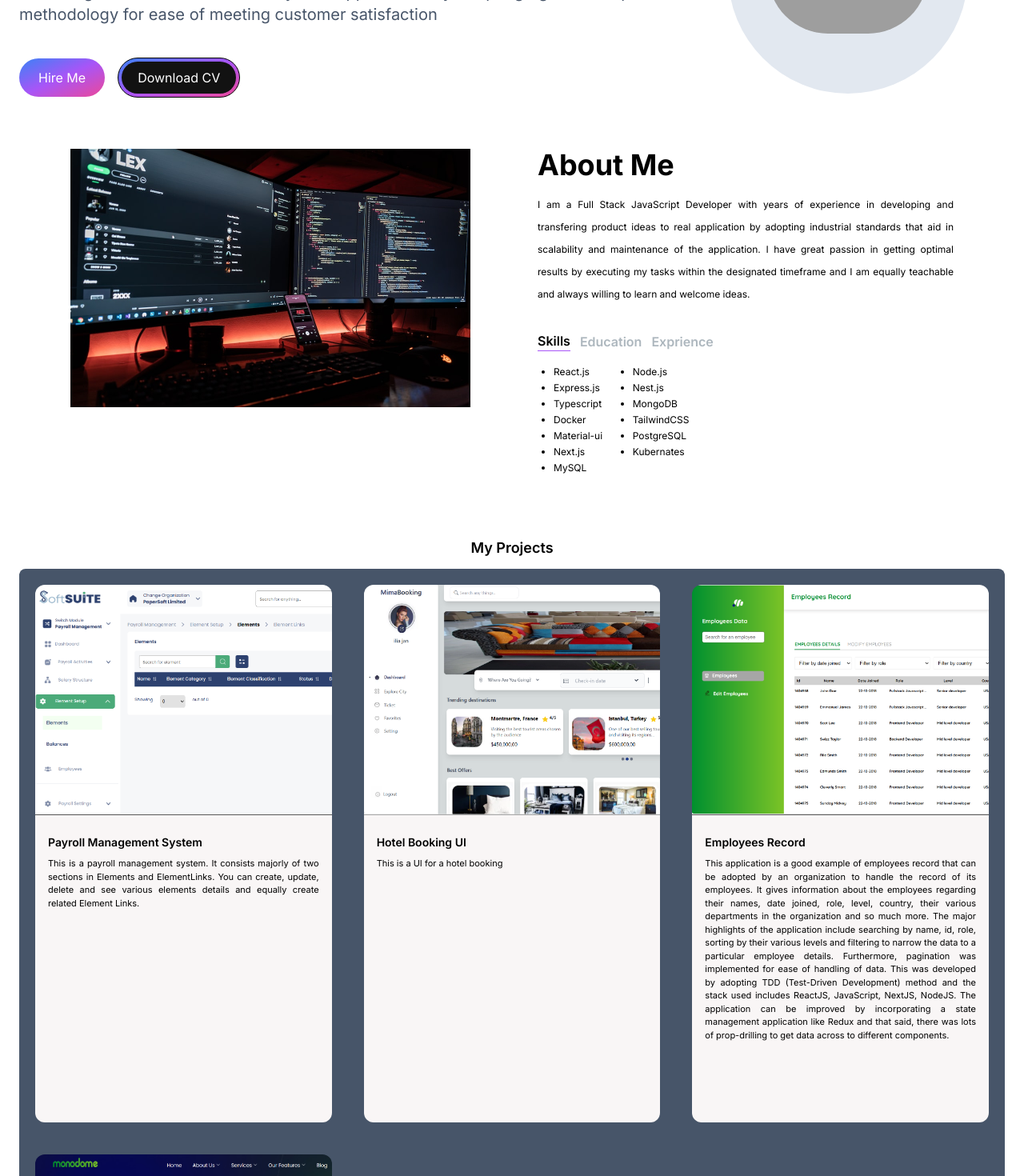
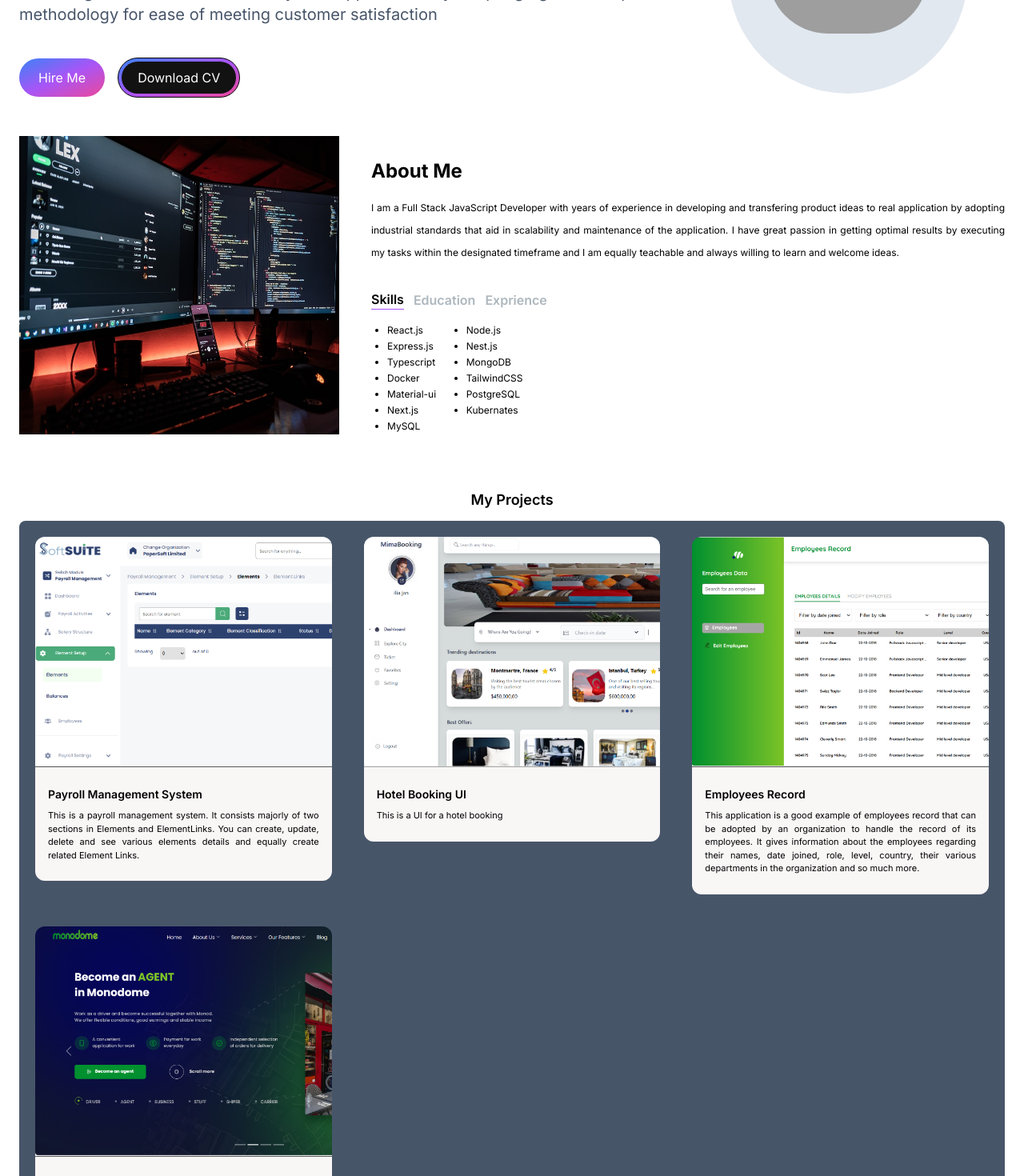
Before and after one commit to uferekalu/updated_portfolio, a Next.js app: page / in a window 1280 px wide. Shown: the part 300-1770 px from the top of the page at 80% size. Built offline with nearby package versions, Linux system fonts and the light colour scheme; grey boxes are pictures that could not be loaded.

Commit message:
modified

```diff
--- a/app/components/AboutSection.jsx
+++ b/app/components/AboutSection.jsx
@@ -109,20 +109,20 @@ const AboutSection = () => {
     });
   };
   return (
-    <section id="about">
-      <div className="md:grid md:grid-cols-2 gap-8 items-center py-8 px-4 xl:gap-16 sm:py-16 xl:px-16">
-        <div className="relative w-full h-full">
-          <div className="absolute inset-0">
+    <section id="about" className="md:flex gap-10 mt-12">
       <Image
+        style={{
+          maxWidth: '100%',
+          height: 'auto',
+        }}
         src={'/images/about.jpeg'}
         alt="about-pic"
-              width={500}
-              height={500}
+        width={400}
+        height={200}
+        className="flex justify-center items-center"
       />
-          </div>
-        </div>
-        <div className="mt-40 lg:mt-0 text-left flex flex-col h-full">
-          <h2 className="text-4xl mt-4 sm:mt-0 font-bold mb-4">About Me</h2>
+      <div className="mt-7 text-left flex flex-col h-full">
+        <h2 className="text-2xl mt-4 sm:mt-0 font-bold mb-4">About Me</h2>
         <p
           style={{
             fontSize: '12px',
@@ -132,11 +132,10 @@ const AboutSection = () => {
           {' '}
           I am a Full Stack JavaScript Developer with years of experience in
           developing and transfering product ideas to real application by
-            adopting industrial standards that aid in scalability and
-            maintenance of the application. I have great passion in getting
-            optimal results by executing my tasks within the designated
-            timeframe and I am equally teachable and always willing to learn and
-            welcome ideas.
+          adopting industrial standards that aid in scalability and maintenance
+          of the application. I have great passion in getting optimal results by
+          executing my tasks within the designated timeframe and I am equally
+          teachable and always willing to learn and welcome ideas.
         </p>
         <div className="flex flex-row mt-8 justify-start">
           <TabButton
@@ -158,10 +157,7 @@ const AboutSection = () => {
             Exprience
           </TabButton>
         </div>
-          <div className="mt-4">
-            {TAB_DATA.find((t) => t.id === tab).content}
-          </div>
-        </div>
+        <div className="mt-4">{TAB_DATA.find((t) => t.id === tab).content}</div>
       </div>
     </section>
   );
--- a/app/components/ProjectCard.jsx
+++ b/app/components/ProjectCard.jsx
@@ -27,7 +27,7 @@ const ProjectCard = ({ imgUrl, title, description, gitUrl, previewUrl }) => {
           </Link>
         </div>
       </div>
-      <div className="rounded-b-xl bg-[#f9f6f6] py-6 px-4 sm:h-96">
+      <div className="rounded-b-xl bg-[#f9f6f6] py-6 px-4">
         <h5 className="text-sm font-semibold mb-2">{title}</h5>
         <p style={{
           fontSize: '11px'
--- a/app/components/ProjectSection.jsx
+++ b/app/components/ProjectSection.jsx
@@ -25,7 +25,7 @@ const projectsData = [
     id: 3,
     title: 'Employees Record',
     description:
-      'This application is a good example of employees record that can be adopted by an organization to handle the record of its employees. It gives information about the employees regarding their names, date joined, role, level, country, their various departments in the organization and so much more. The major highlights of the application include searching by name, id, role, sorting by their various levels and filtering to narrow the data to a particular employee details. Furthermore, pagination was implemented for ease of handling of data. This was developed by adopting TDD (Test-Driven Development) method and the stack used includes ReactJS, JavaScript, NextJS, NodeJS. The application can be improved by incorporating a state management application like Redux and that said, there was lots of prop-drilling to get data across to different components.',
+      'This application is a good example of employees record that can be adopted by an organization to handle the record of its employees. It gives information about the employees regarding their names, date joined, role, level, country, their various departments in the organization and so much more.',
     image: '/images/project3.png',
     tag: ['All', 'web'],
     gitUrl: "https://github.com/uferekalu/records",
@@ -45,7 +45,7 @@ const projectsData = [
 
 const ProjectSection = () => {
   return (
-    <div id='projects'>
+    <div id='projects' className='mt-10 md:mt-14'>
       <h1 className='flex justify-center items-center p-3 text-lg font-semibold'>My Projects</h1>
       <div className='grid md:grid-cols-3 gap-10 bg-slate-600 p-5 rounded-lg'>
         {projectsData.map((project) => (
```
Lines whose indentation alone changed are shown as unchanged.
